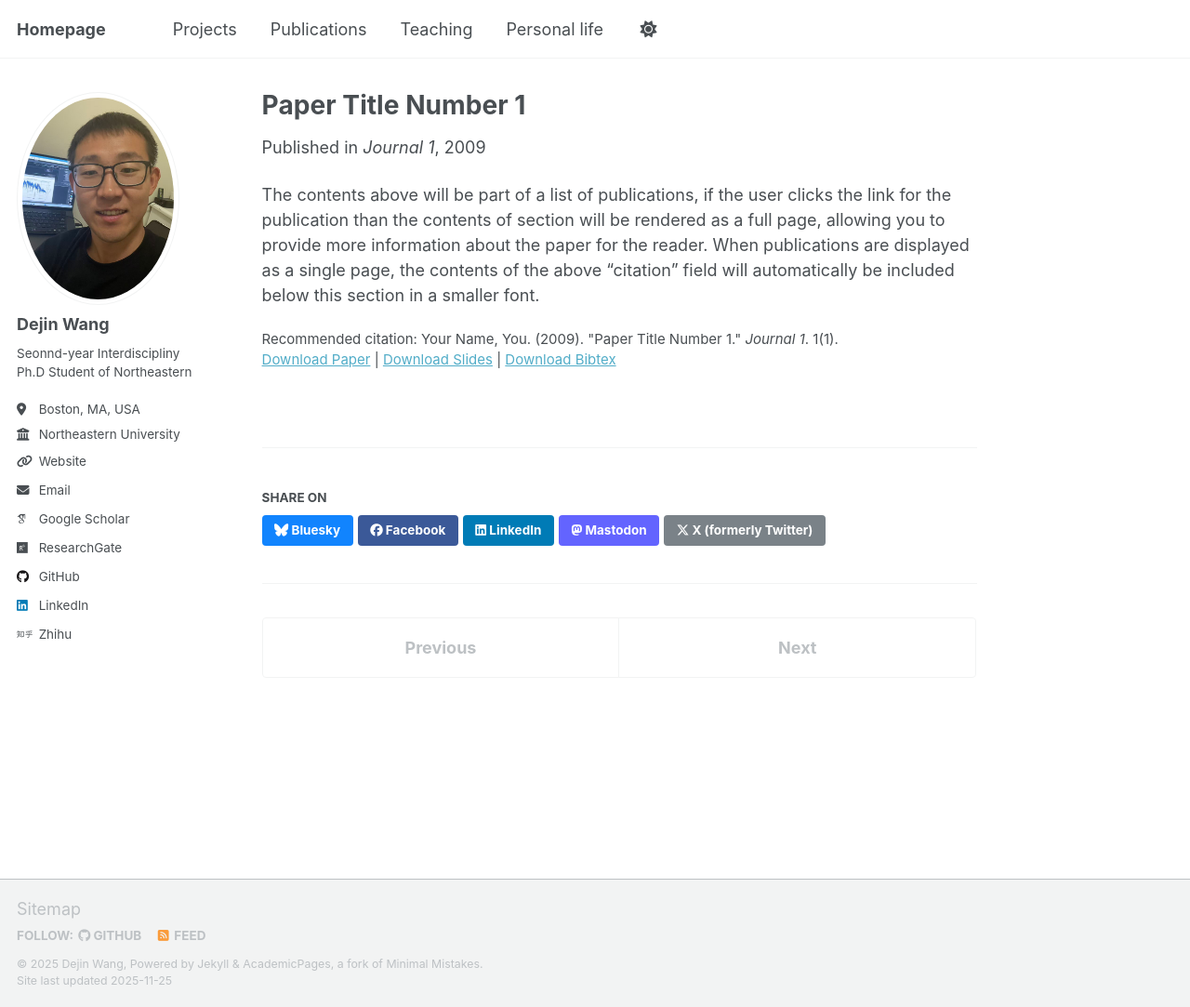
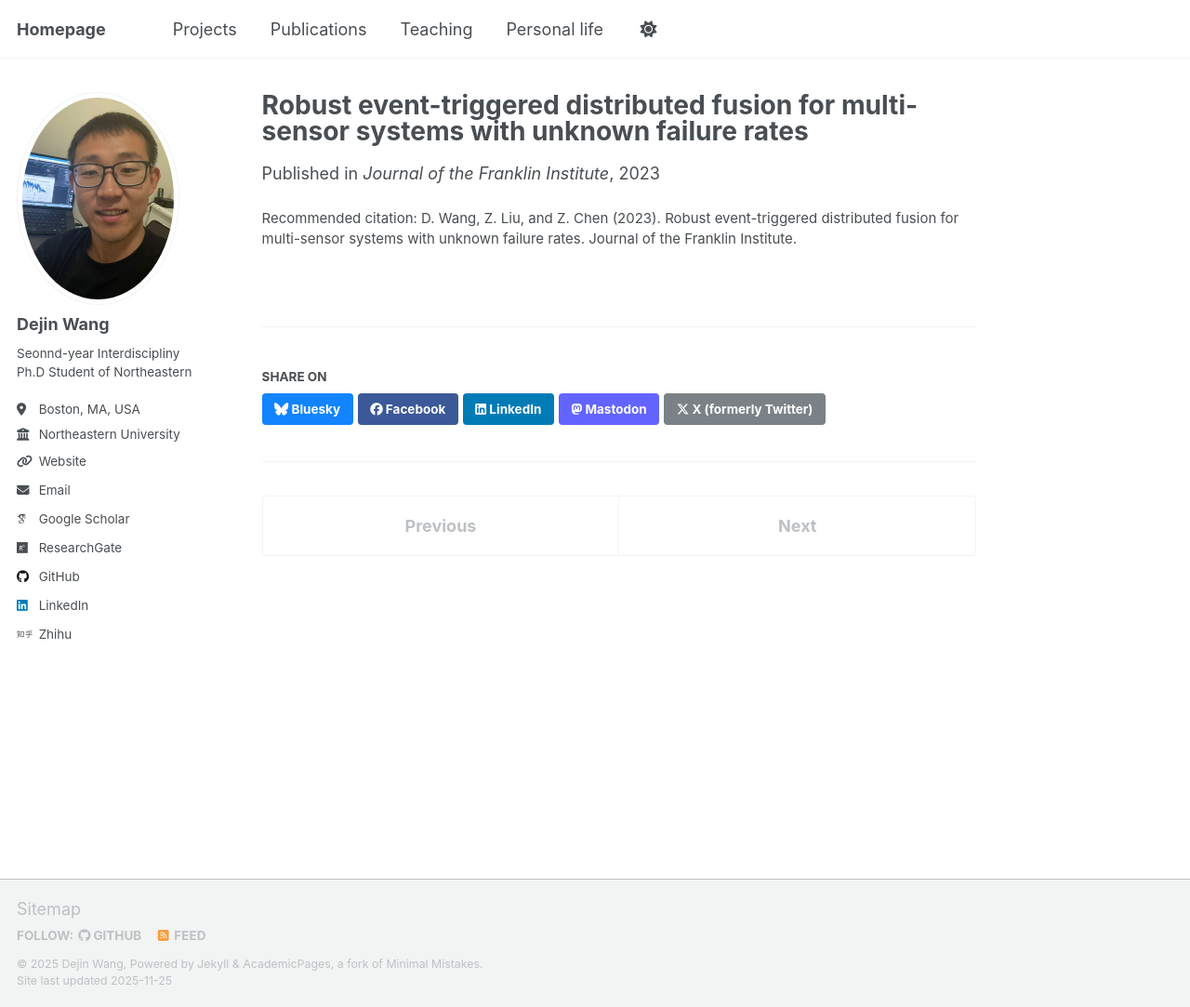
Before and after one commit to dejin-wang/dejin-wang.github.io, a Jekyll site: the page built from _publications/2009-10-01-paper-title-number-1.md, in a window 1280 px wide and 1083 px high. Shown: the whole window at 93% size. Built offline with Jekyll 4.4.1, drawn with Linux system fonts in a browser that asks for light colours; some web fonts are replaced; a script that is not in the unit is left out.

Commit message:
Update 2009-10-01-paper-title-number-1.md

```diff
--- a/_publications/2009-10-01-paper-title-number-1.md
+++ b/_publications/2009-10-01-paper-title-number-1.md
@@ -1,14 +1,10 @@
 ---
-title: "Paper Title Number 1"
+title: "Robust event-triggered distributed fusion for multi-sensor systems with unknown failure rates"
 collection: publications
 category: manuscripts
-permalink: /publication/2009-10-01-paper-title-number-1
-excerpt: 'This paper is about the number 1. The number 2 is left for future work.'
-date: 2009-10-01
-venue: 'Journal 1'
-slidesurl: 'https://academicpages.github.io/files/slides1.pdf'
-paperurl: 'https://academicpages.github.io/files/paper1.pdf'
-bibtexurl: 'https://academicpages.github.io/files/bibtex1.bib'
-citation: 'Your Name, You. (2009). &quot;Paper Title Number 1.&quot; <i>Journal 1</i>. 1(1).'
+permalink: /publication/2023-event-triggered-fusion
+excerpt: ""
+date: 2023-01-01
+venue: "Journal of the Franklin Institute"
+citation: "D. Wang, Z. Liu, and Z. Chen (2023). Robust event-triggered distributed fusion for multi-sensor systems with unknown failure rates. Journal of the Franklin Institute."
 ---
-The contents above will be part of a list of publications, if the user clicks the link for the publication than the contents of section will be rendered as a full page, allowing you to provide more information about the paper for the reader. When publications are displayed as a single page, the contents of the above "citation" field will automatically be included below this section in a smaller font.
```
